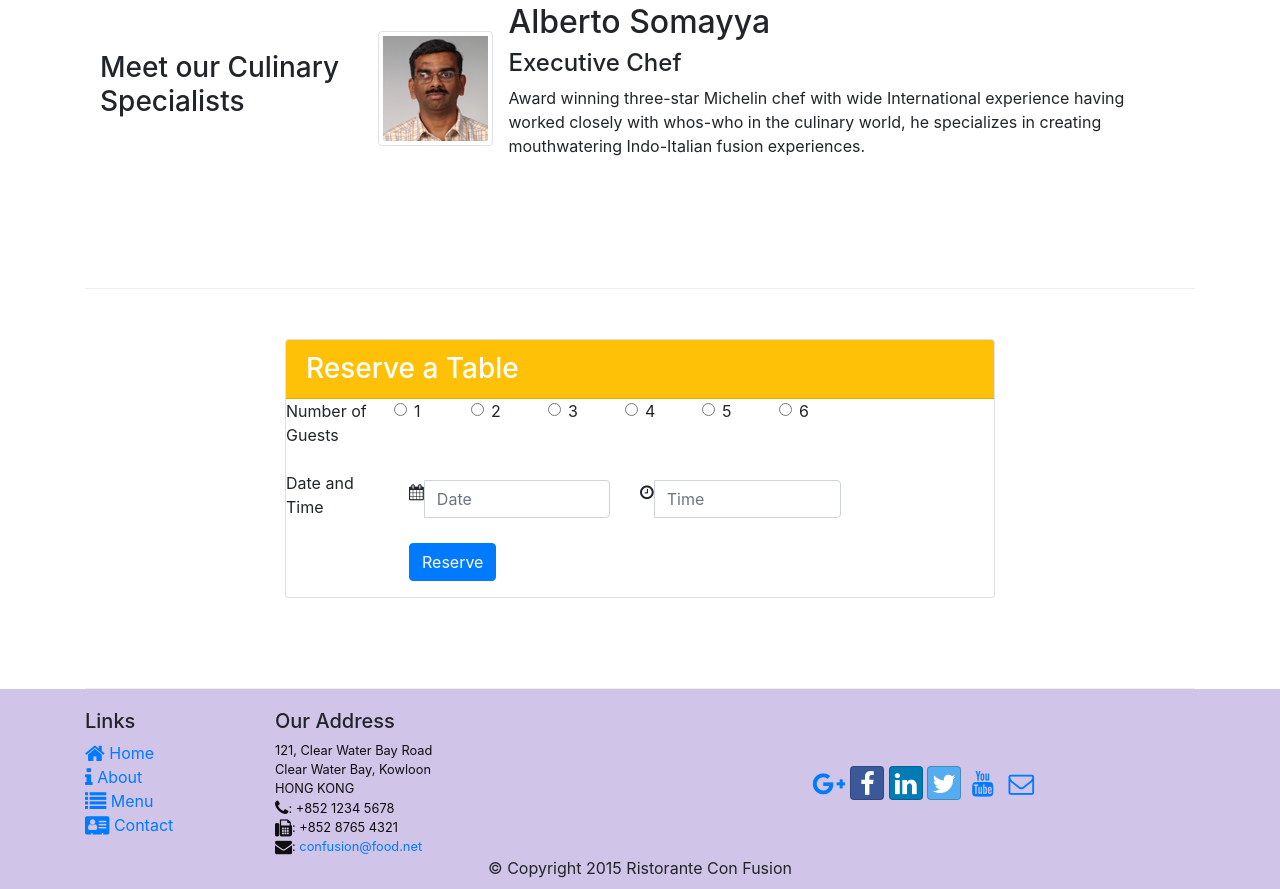
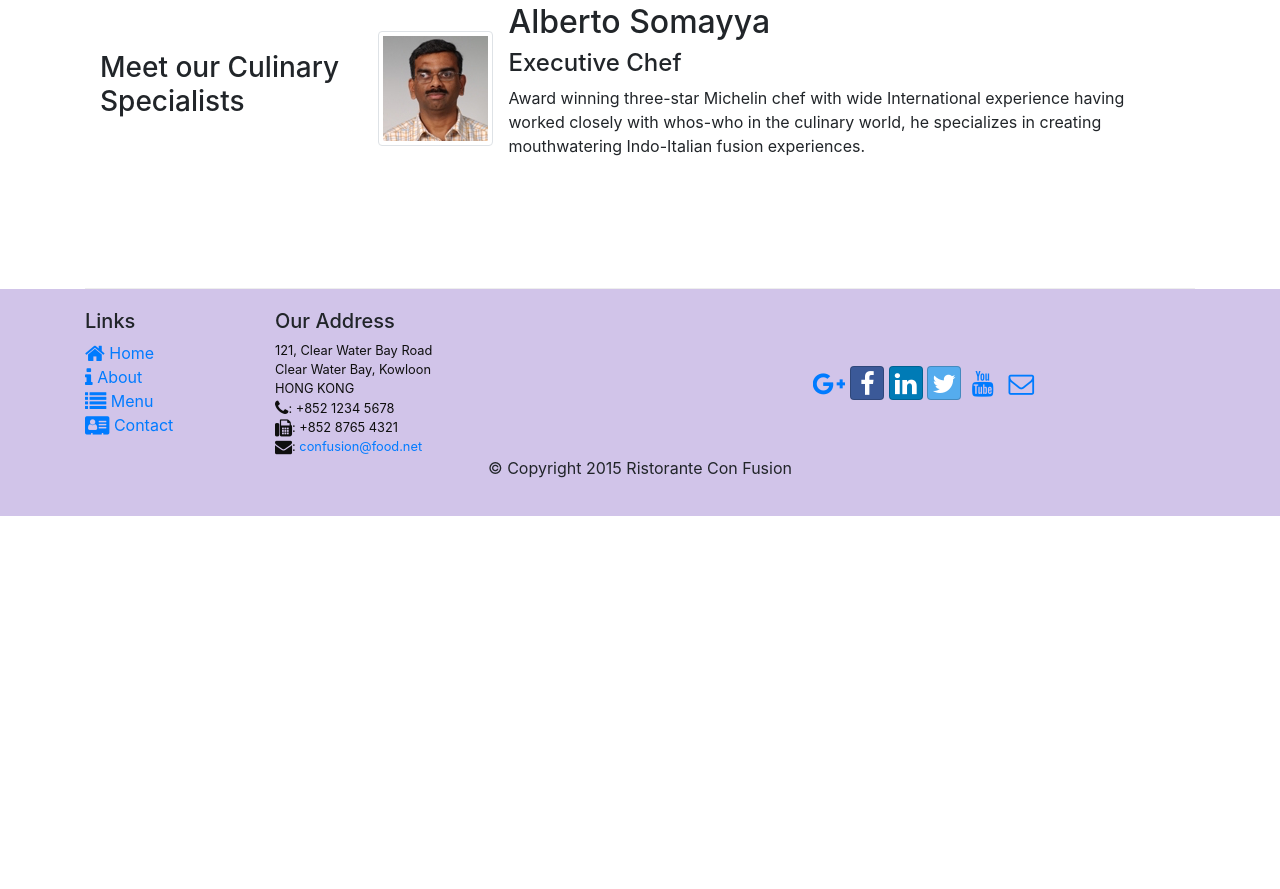
Before and after one commit to impriyansh8/bootstrap4, a website: page index.html in a window 1280 px wide. Shown: the part 1646-2535 px from the top of the page. After the commit the page ends 2162 px from the top, so only its background shows below. Drawn offline with nearby package versions, Linux system fonts and the light colour scheme.

Commit message:
Bootstrap JQuery

```diff
--- a/css/styles.css
+++ b/css/styles.css
@@ -54,3 +54,17 @@ body{
     right: 0;
     bottom: 0;
 }
+.carousel-indicators--round li{
+    border-radius: 10px;
+    max-width: 10px;
+    height: 10px;
+    background-color: transparent;
+    border: 1px solid #FFF;
+    margin: 1px 3px;
+}
+.carousel-indicators .active{
+    max-width: 12px;
+    height: 12px;
+    background-color: #fff;
+    margin: 0px 3px;
+}
--- a/index.html
+++ b/index.html
@@ -195,7 +195,7 @@
                                 <p>Award winning three-star Michelin chef with wide International experience having worked closely with whos-who in the culinary world, he specializes in creating mouthwatering Indo-Italian fusion experiences. </p>
                             </div>
                         </div>
-                        <ol class="carousel-indicators">
+                        <ol class="carousel-indicators carousel-indicators--round">
                             <li data-target="#mycarousel" data-slide-to="0" class="active"></li>
                             <li data-target="#mycarousel" data-slide-to="1"></li>
                             <li data-target="#mycarousel" data-slide-to="2"></li>
@@ -267,72 +267,6 @@
                 </div>
             </div>
         </div>
-        <div class="row row-content" id="reserveTable">
-            <div class="col col-sm-8 offset-sm-2">
-                <div class="card">
-                    <div class="card-header bg-warning text-white">
-                        <h3 class="mb-0">Reserve a Table</h3>
-                    </div>
-                    <div class="card-block">
-                        <form>
-                            <div class="form-group row">
-                                <label for="numGuests" class="col-form-group col-sm-2">Number of Guests</label>
-                                <div class="col-sm-8 row">
-                                    <div class="form-check col-2">
-                                        <label class="form-check-label">
-                                            <input type="radio" class="form-check-input" name="numGuests" value="1" />1
-                                        </label>
-                                    </div>
-                                    <div class="form-check col-2">
-                                        <label class="form-check-label">
-                                            <input type="radio" class="form-check-input" name="numGuests" value="2" />2
-                                        </label>
-                                    </div>
-                                    <div class="form-check col-2">
-                                        <label class="form-check-label">
-                                            <input type="radio" class="form-check-input" name="numGuests" value="3" />3
-                                        </label>
-                                    </div>
-                                    <div class="form-check col-2">
-                                        <label class="form-check-label">
-                                            <input type="radio" class="form-check-input" name="numGuests" value="4" />4
-                                        </label>
-                                    </div>
-                                    <div class="form-check col-2">
-                                        <label class="form-check-label">
-                                            <input type="radio" class="form-check-input" name="numGuests" value="5" />5
-                                        </label>
-                                    </div>
-                                    <div class="form-check col-2">
-                                        <label class="form-check-label">
-                                            <input type="radio" class="form-check-input" name="numGuests" value="6" />6
-                                        </label>
-                                    </div>
-                                </div>
-                            </div>
-                            <div class="form-group row">
-                                <label class="col-form-group col-sm-2" for="date time">Date and Time</label>
-                                <div class="col-sm-8 row align-items-center">
-                                    <div class="col-sm-6 input-group">
-                                        <div class="input-group-addon"><span class="fa fa-calendar"></span></div>
-                                        <input type="text" class="form-control" name="date" id="date" placeholder="Date" />
-                                    </div>
-                                    <div class="col-sm-6 input-group">
-                                        <div class="input-group-addon"><span class="fa fa-clock-o"></span></div>
-                                        <input type="text" class="form-control" name="time" id="time" placeholder="Time" />
-                                    </div>
-                                </div>
-                            </div>
-                            <div class="form-group row">
-                                <div class="col-sm-10 offset-sm-2">
-                                    <button type="submit" class="btn btn-primary">Reserve</button>
-                                </div>
-                            </div>
-                        </form>
-                    </div>
-                </div>
-            </div>
-        </div>
     </div>
 
     <footer class="footer">
```
